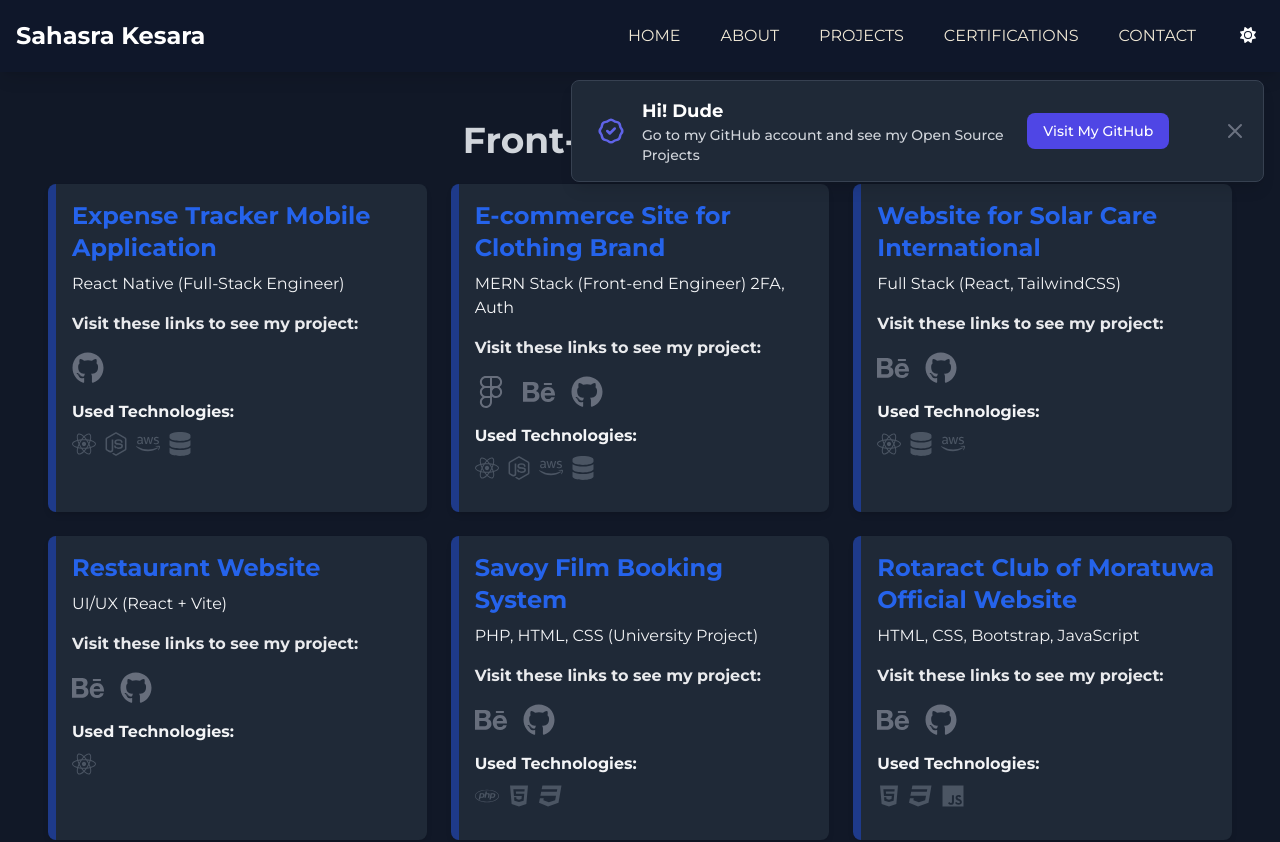
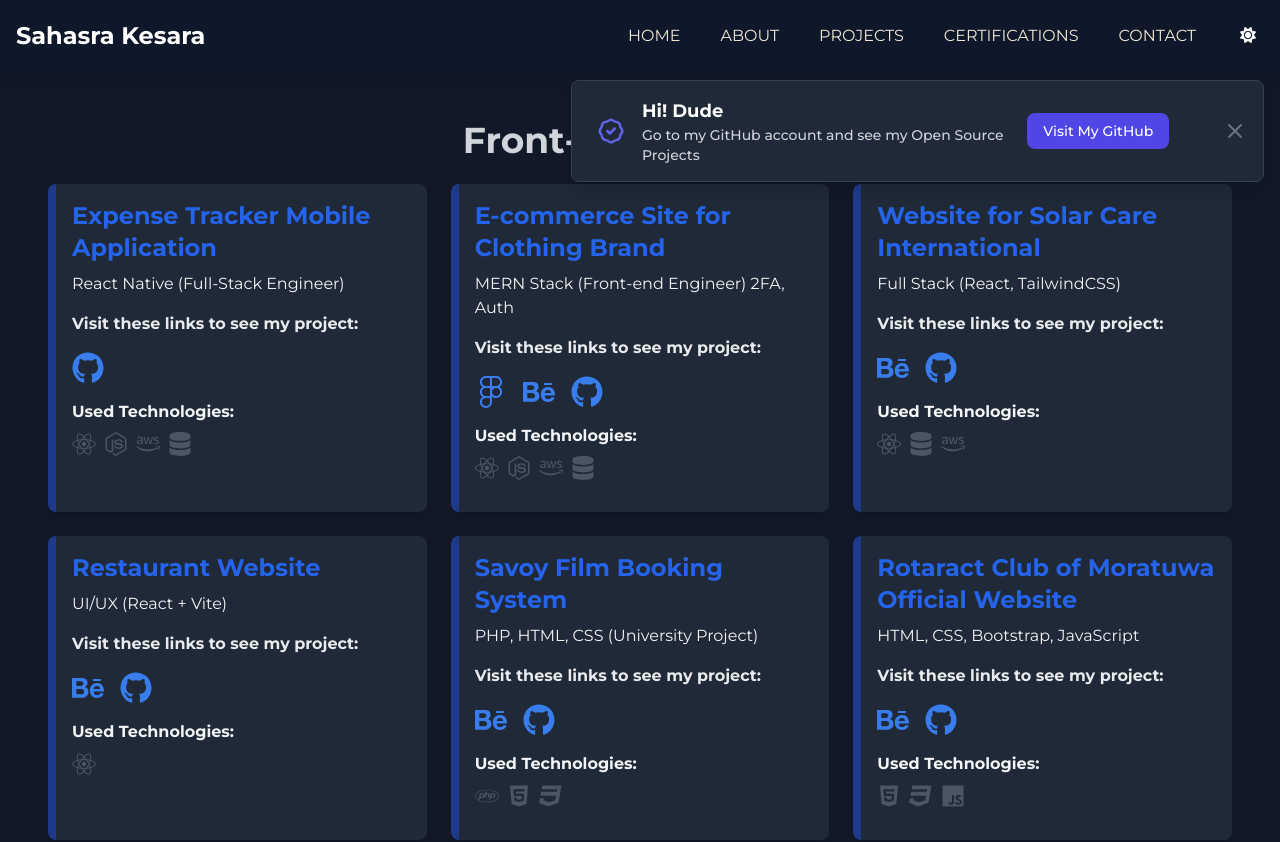
Before and after one commit to Sahasra-Kesara/sahasra-kesara-portfolio-2024-10-25, a React (Create React App) app: page /projects in a window 1280 px wide. Shown: the top 842 px of the page. Built offline with nearby package versions, Linux system fonts and the light colour scheme.

Commit message:
add colors to icons

```diff
--- a/src/components/ProjectCard.jsx
+++ b/src/components/ProjectCard.jsx
@@ -55,17 +55,17 @@ const ProjectCard = ({ title, description, figmaLink, behanceLink, githubLink, t
       <p className="mb-4 font-bold animate-pulse">Visit these links to see my project:</p>
       <div className="flex space-x-4 mb-4 animate-pulse">
         {figmaLink && (
-          <a href={figmaLink} className="text-gray-500 hover:text-gray-700" target="_blank" rel="noopener noreferrer">
+          <a href={figmaLink} className="text-blue-500 hover:text-gray-700" target="_blank" rel="noopener noreferrer">
             <FaFigma className="h-8 w-8" />
           </a>
         )}
         {behanceLink && (
-          <a href={behanceLink} className="text-gray-500 hover:text-gray-700" target="_blank" rel="noopener noreferrer">
+          <a href={behanceLink} className="text-blue-500 hover:text-gray-700" target="_blank" rel="noopener noreferrer">
             <FaBehance className="h-8 w-8" />
           </a>
         )}
         {githubLink && (
-          <a href={githubLink} className="text-gray-500 hover:text-gray-700" target="_blank" rel="noopener noreferrer">
+          <a href={githubLink} className="text-blue-500 hover:text-gray-700" target="_blank" rel="noopener noreferrer">
             <FaGithub className="h-8 w-8" />
           </a>
         )}
```
